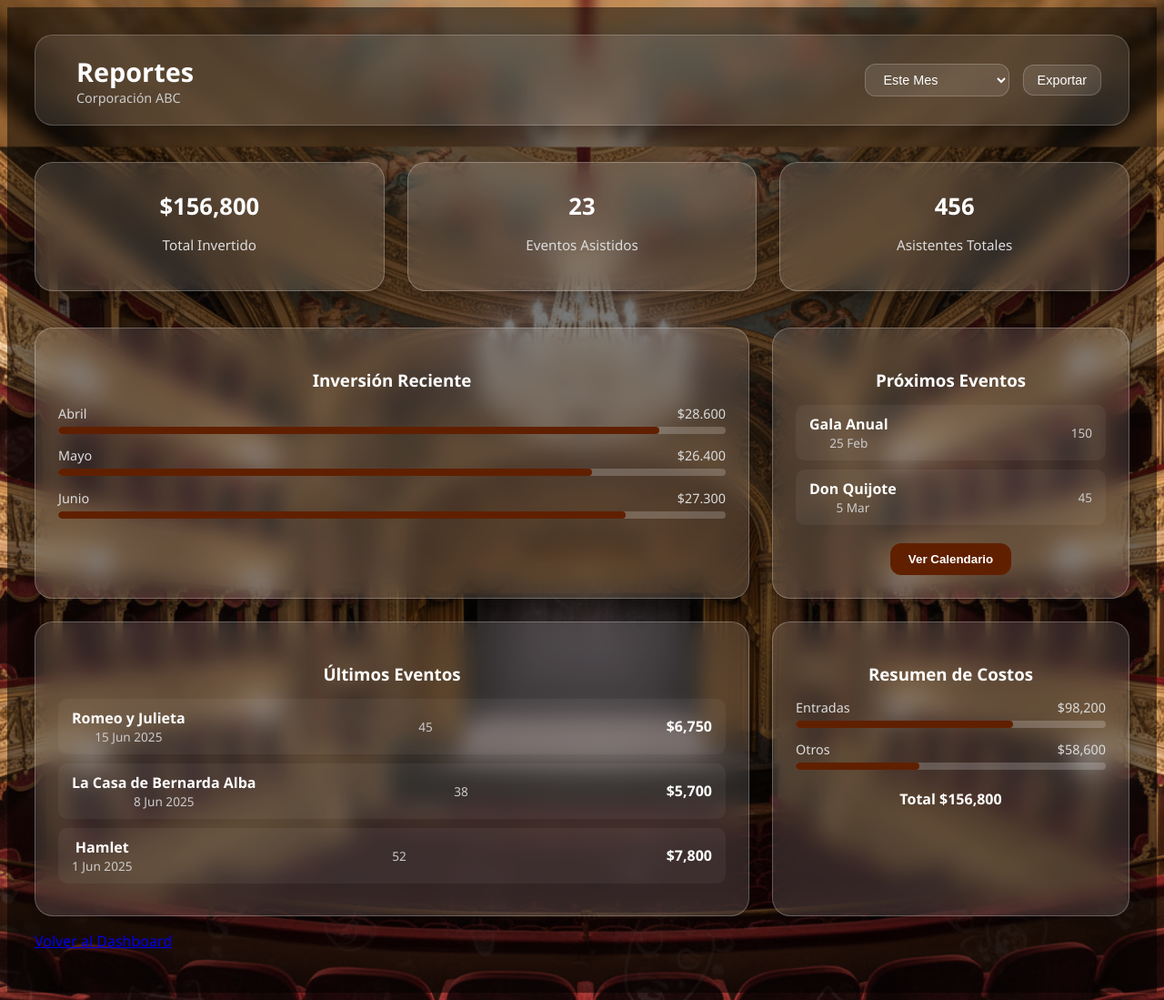
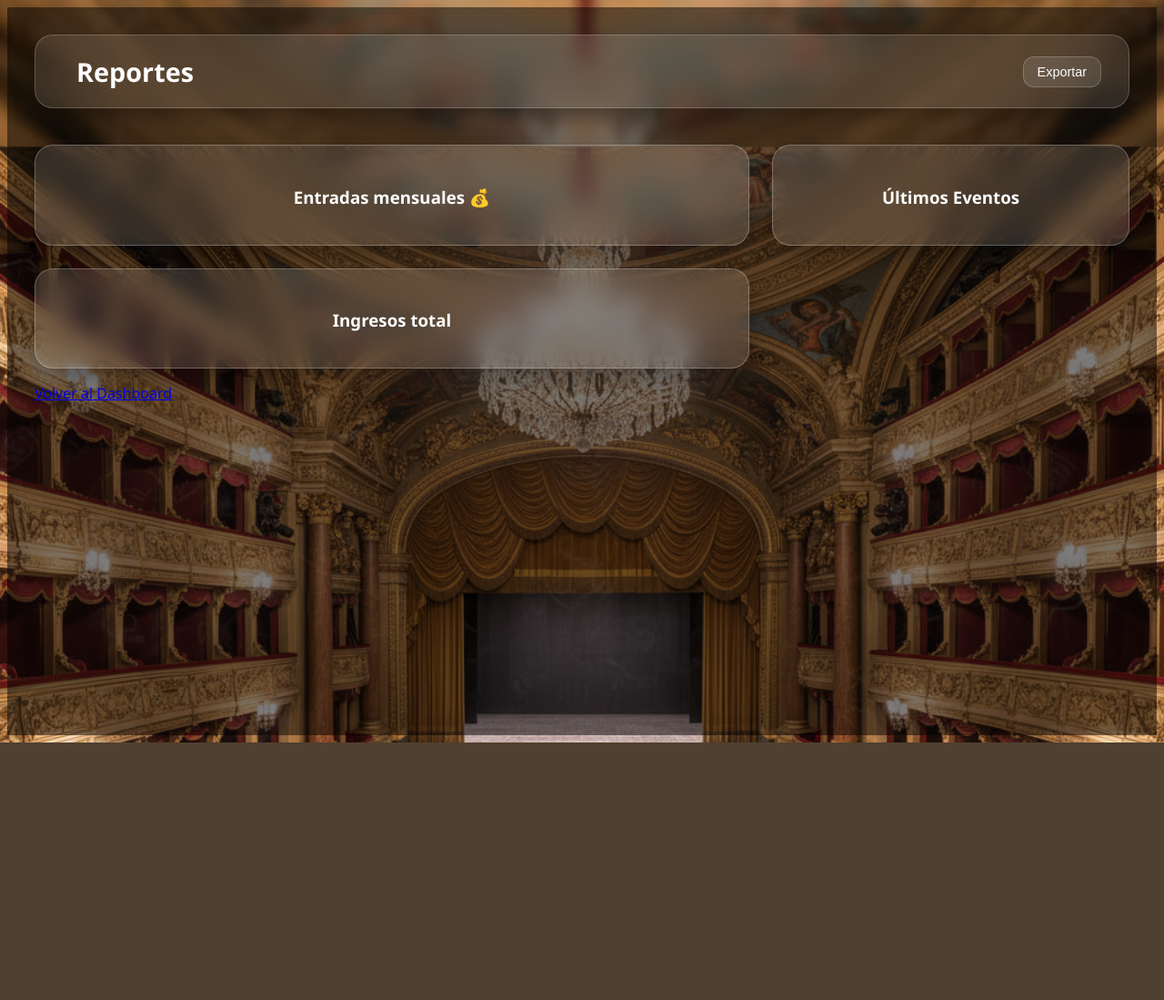
Before and after one commit to Diego336s/taquilleria_del_sol_web, a PHP site: page /vista/Dashboards/Empresa/Reportes_Empresa.php in a window 1280 px wide. Shown: the whole page at 91% size. After the commit the page ends 816 px from the top, so only its background shows below. Run offline with PHP 8.4, Linux system fonts and the light colour scheme.

Commit message:
Reportes empresa

```diff
--- a/vista/Dashboards/Empresa/Calendario_Teatro.php
+++ b/vista/Dashboards/Empresa/Calendario_Teatro.php
@@ -1,7 +1,7 @@
 <link rel="stylesheet" href="https://cdn.jsdelivr.net/npm/flatpickr/dist/flatpickr.min.css">
 <script src="https://cdn.jsdelivr.net/npm/flatpickr"></script>
 <script src="https://cdn.jsdelivr.net/npm/flatpickr/dist/l10n/es.js"></script>
-<link rel="stylesheet" href="vista/css/Empresa/empresa.css">
+<link rel="stylesheet" href="vista/css/Empresa/Calendario.css">
 <div class="calendar-wrapper">
   <div id="calendarioTeatro"></div>
 </div>
--- a/vista/Dashboards/Empresa/Reportes_Empresa.php
+++ b/vista/Dashboards/Empresa/Reportes_Empresa.php
@@ -6,121 +6,40 @@
             <i class="bi bi-bar-chart-line-fill logo"></i>
             <div class="title-group">
                 <h1>Reportes</h1>
-                <p>Corporación ABC</p>
             </div>
         </div>
         <div class="right">
-            <select>
-                <option>Este Mes</option>
-                <option>Últimos 3 Meses</option>
-                <option>Este Año</option>
-            </select>
+
             <button class="exportar"><i class="bi bi-download"></i> Exportar</button>
         </div>
     </header>
 
-    <!-- Tarjetas principales -->
-    <section class="stats">
-        <div class="card total-invertido">
-            <i class="bi bi-cash-coin"></i>
-            <h2>$156,800</h2>
-            <p>Total Invertido</p>
-        </div>
-        <div class="card">
-            <i class="bi bi-calendar-event"></i>
-            <h2>23</h2>
-            <p>Eventos Asistidos</p>
-        </div>
-        <div class="card">
-            <i class="bi bi-people"></i>
-            <h2>456</h2>
-            <p>Asistentes Totales</p>
-        </div>
-    </section>
+
 
     <main class="grid">
         <!-- Inversión reciente -->
         <div class="card largo">
-            <h3>Inversión Reciente</h3>
-            <div class="progress-group">
-                <p>Abril <span>$28.600</span></p>
-                <div class="bar">
-                    <div class="fill" style="width:90%"></div>
-                </div>
-                <p>Mayo <span>$26.400</span></p>
-                <div class="bar">
-                    <div class="fill" style="width:80%"></div>
-                </div>
-                <p>Junio <span>$27.300</span></p>
-                <div class="bar">
-                    <div class="fill" style="width:85%"></div>
-                </div>
+            <h3>Entradas mensuales 💰</h3>
+            <div id="contenedorEntradasMensuales" class="progress-group">
             </div>
         </div>
 
-        <!-- Próximos eventos -->
-        <div class="card corto">
-            <h3>Próximos Eventos</h3>
-            <div class="evento">
-                <div>
-                    <h4>Gala Anual</h4>
-                    <p><i class="bi bi-calendar"></i> 25 Feb</p>
-                </div>
-                <p><i class="bi bi-person"></i> 150</p>
-            </div>
-            <div class="evento">
-                <div>
-                    <h4>Don Quijote</h4>
-                    <p><i class="bi bi-calendar"></i> 5 Mar</p>
-                </div>
-                <p><i class="bi bi-person"></i> 45</p>
-            </div>
-            <button class="btn-calendario">Ver Calendario</button>
-        </div>
 
         <!-- Últimos eventos -->
-        <div class="card largo">
+        <div  class="card largo">
             <h3>Últimos Eventos</h3>
-            <div class="evento-row">
-                <div>
-                    <h4>Romeo y Julieta</h4>
-                    <p>15 Jun 2025</p>
-                </div>
-                <p><i class="bi bi-person"></i> 45</p>
-                <span>$6,750</span>
+            <div id="contenedorUltimosEventos" >
+
             </div>
-            <div class="evento-row">
-                <div>
-                    <h4>La Casa de Bernarda Alba</h4>
-                    <p>8 Jun 2025</p>
-                </div>
-                <p><i class="bi bi-person"></i> 38</p>
-                <span>$5,700</span>
-            </div>
-            <div class="evento-row">
-                <div>
-                    <h4>Hamlet</h4>
-                    <p>1 Jun 2025</p>
-                </div>
-                <p><i class="bi bi-person"></i> 52</p>
-                <span>$7,800</span>
-            </div>
+
         </div>
 
         <!-- Resumen de costos -->
-        <div class="card corto">
-            <h3>Resumen de Costos</h3>
-            <div class="progress-group">
-                <p>Entradas <span>$98,200</span></p>
-                <div class="bar">
-                    <div class="fill" style="width:70%"></div>
-                </div>
-                <p>Otros <span>$58,600</span></p>
-                <div class="bar">
-                    <div class="fill" style="width:40%"></div>
-                </div>
-            </div>
-            <h4>Total <span class="total">$156,800</span></h4>
+        <div  class="card corto">
+           <h3>Ingresos total</h3>
+           <div id="contenedorIngresosTotales">
+
+           </div>
         </div>
     </main>
     <p class="mt-4 text-center small">
@@ -129,3 +48,5 @@
     </a>
 </p>
 </div>
+
+<script src="vista\js\Empresa\Reporte.js"></script>
--- a/vista/css/Empresa/reportes.css
+++ b/vista/css/Empresa/reportes.css
@@ -77,6 +77,7 @@
       font-size: 0.9rem;
       cursor: pointer;
     }
+
 
     .top-bar .exportar:hover {
       background: rgba(255, 255, 255, 0.2);
--- /dev/null
+++ b/vista/js/Empresa/Reporte.js
@@ -0,0 +1,126 @@
+document.addEventListener("DOMContentLoaded", async function () {
+
+    const userDataString = sessionStorage.getItem('userData');
+    const token = sessionStorage.getItem('userToken');
+
+    if (!userDataString || !token) {
+        console.error("No se encontró la información del usuario o el token.");
+        return
+    }
+
+    const userData = JSON.parse(userDataString);
+    const empresa_id = userData.id;
+
+    if (!empresa_id) {
+        console.error("No se encontró el ID de la empresa.");
+        return
+    }
+
+    await cargarEntradasMensuales(empresa_id);
+    await cargarTotalVendido(empresa_id);
+    await cargarUltimosEventos(empresa_id);
+});
+
+async function cargarTotalVendido(empresaId) {
+    const res = await fetch(ApiConexion + `total-vendido-empresa-año/${empresaId}`);
+    const data = await res.json();
+
+    console.log("TOTAL AÑO:", data);
+
+
+        document.getElementById("contenedorIngresosTotales").innerHTML = `
+            <div class="progress-group">
+                <p>Total vendido en el año:</p>
+                <div class="bar">
+                    <div class="fill" style="width:100%"></div>
+                </div>
+
+            </div>
+            <h4>Total <span class="total">$${Number(data.total_vendido).toLocaleString("es-CO")}</span></h4>`;
+
+}
+
+
+async function cargarEntradasMensuales(empresaId) {
+    const res = await fetch(ApiConexion + `entradas-mensuales/${empresaId}`);
+    const data = await res.json();
+
+    console.log("ENTRADAS MENSUALES:", data.estradasMensuales);
+    const contenedor = document.getElementById("contenedorEntradasMensuales");
+    let mesTexto = "";
+    data.estradasMensuales.forEach(m => {
+        switch (m.mes) {
+            case 1:
+                mesTexto = "Enero";
+                break;
+            case 2:
+                mesTexto = "Febrero";
+                break;
+            case 3:
+                mesTexto = "Marzo";
+                break;
+            case 4:
+                mesTexto = "Abril";
+                break;
+            case 5:
+                mesTexto = "Mayo";
+                break;
+            case 6:
+                mesTexto = "Junio";
+                break;
+            case 7:
+                mesTexto = "Julio";
+                break;
+            case 8:
+                mesTexto = "Agosto";
+                break;
+            case 9:
+                mesTexto = "Septiembre";
+                break;
+            case 10:
+                mesTexto = "Octubre";
+                break;
+            case 11:
+                mesTexto = "Noviembre";
+                break;
+            case 12:
+                mesTexto = "Diciembre";
+                break;
+
+            default:
+                mesTexto = "Mes no reconocido";
+                break;
+        }
+        contenedor.innerHTML = `<p> ${mesTexto} <span>$${Number(m.total).toLocaleString("es-CO")}</span></p>
+                <div class="bar">
+                    <div class="fill" style="width:100%"></div>
+                </div>`;
+
+    });
+}
+
+
+
+async function cargarUltimosEventos(empresaId) {
+    const res = await fetch(ApiConexion + `ultimos-eventos/${empresaId}`);
+    const data = await res.json();
+
+    console.log("ULTIMOS EVENTOS:", data.eventos);
+
+    // Pintar en HTML
+    const cont = document.getElementById("contenedorUltimosEventos");
+    cont.innerHTML = "";
+
+    data.ultimosEventos.forEach(e => {
+        cont.innerHTML += `
+          <div class="evento-row">
+                <div>
+                    <h4>${e.titulo}</h4>
+                    <p>${e.fecha}</p>
+                </div>
+                <p><i class="bi bi-person"></i> ${e.asientos_vendidos}</p>
+                <span>$${Number(e.dinero).toLocaleString("es-CO")}</span>
+                 </div>
+        `;
+    });
+}
```
Also changed, not shown: vista/Dashboards/Empresa/Dashboard_Empresa.php (+18 -45 lines), vista/css/Empresa/Calendario.css (added, +56 -0 lines), vista/css/empresa.css (+3 -10 lines), vista/js/Empresa/EstadisticasEmpresa.js (+23 -40 lines).
